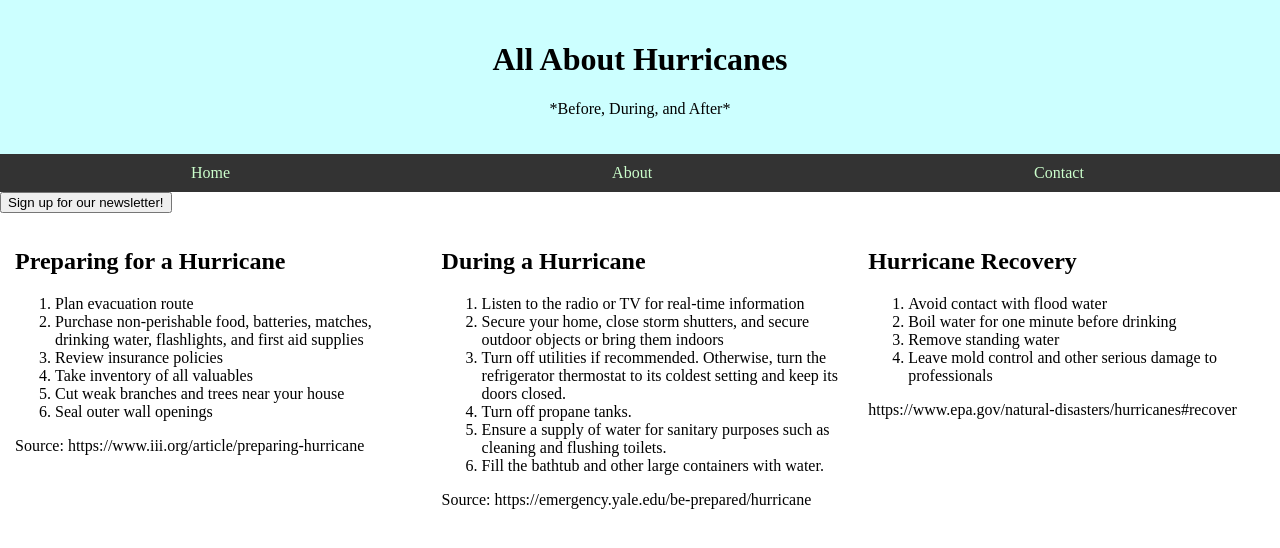
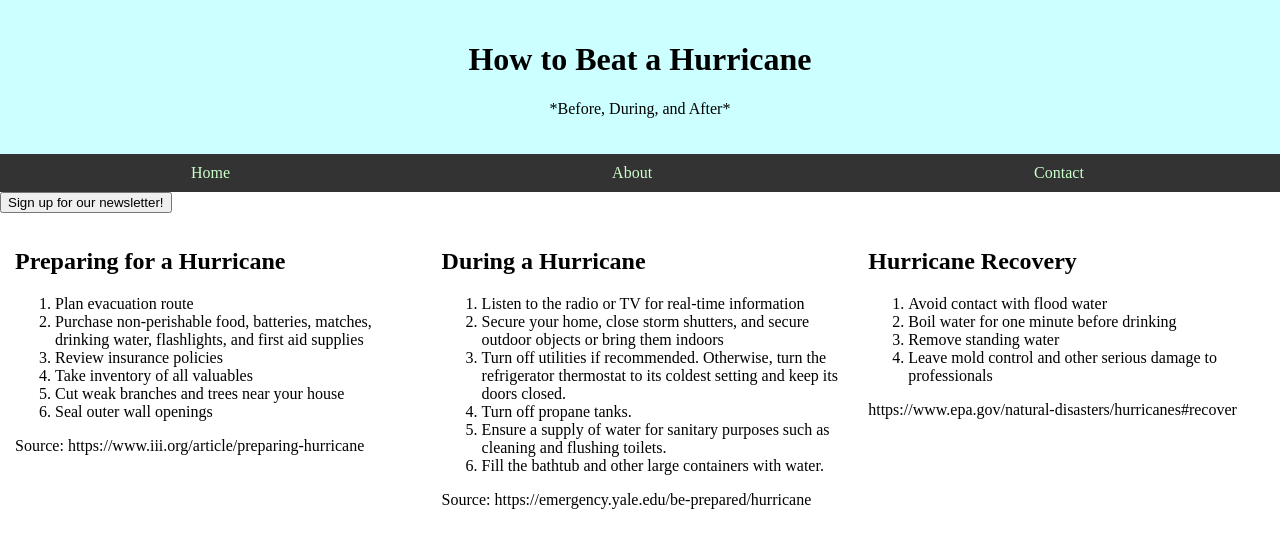
Before and after one commit to jwlw2022/hack18, a plain HTML site: page index.html in a window 1280 px wide. Drawn offline with Linux system fonts and the light colour scheme.

Commit message:
Update index.html

```diff
--- a/index.html
+++ b/index.html
@@ -67,7 +67,7 @@ body {
 <body>
 
 <div class="header">
-  <h1>All About Hurricanes</h1>
+  <h1>How to Beat a Hurricane</h1>
   <p>*Before, During, and After*</p>
 </div>
 
```
